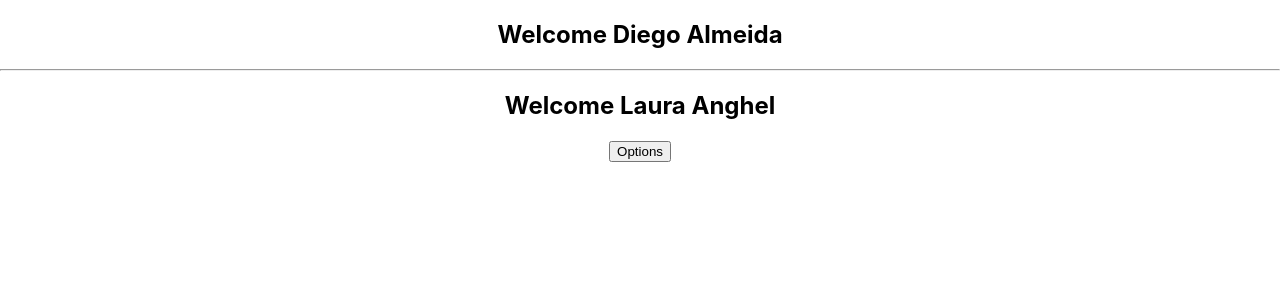
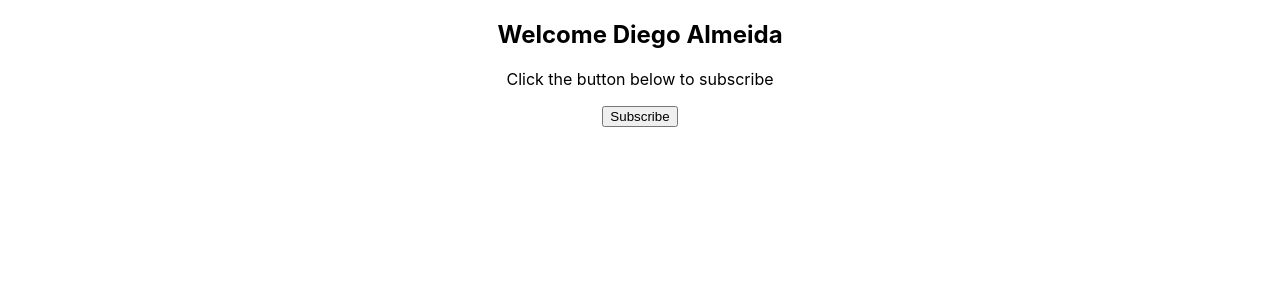
Before and after one commit to dyhalmeida/react-tutorial, a React (Create React App) app: page / in a window 1280 px wide. Shown: the top 300 px of the page. Built offline with nearby package versions, Linux system fonts and the light colour scheme.

Commit message:
07 - State class

```diff
--- a/src/App.js
+++ b/src/App.js
@@ -6,11 +6,10 @@ import Welcome from './components/Welcome';
 function App() {
   return (
     <div className="App">
-     <Welcome firstname="Diego" lastname="Almeida"/>
-     <hr/>
-     <Welcome firstname="Laura" lastname="Anghel">
-       <button>Options</button>
-     </Welcome>
+     <Welcome
+      firstname="Diego"
+      lastname="Almeida"
+    />
     </div>
   );
 }
--- a/src/components/Welcome/index.js
+++ b/src/components/Welcome/index.js
@@ -2,12 +2,30 @@ import React, { Component } from 'react';
 
 class Welcome extends Component {
 
+  /**
+   * O state do componente é similar as props,
+   * mas é privado e totalmente controlado pelo componente.
+   */
+
+  constructor(props) {
+    super(props);
+    this.state = {
+      message: 'Click the button below to subscribe',
+    }
+  }
+
+  handleClick() {
+    this.setState({
+      message: 'Subscription successful'
+    });
+  }
+
   render() {
-    console.log(this.props.children)
     return (
       <div>
-        <h2>Welcome {this.props.firstname} {this.props.lastname}</h2>
-        {this.props.children}
+        <h2>Welcome { this.props.firstname } { this.props.lastname }</h2>
+        <p>{this.state.message}</p>
+        <button onClick={ () => this.handleClick() }>Subscribe</button>
       </div>
     );
   }
```
